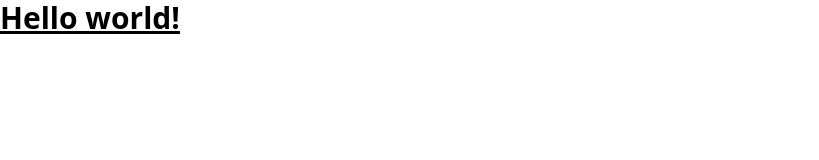
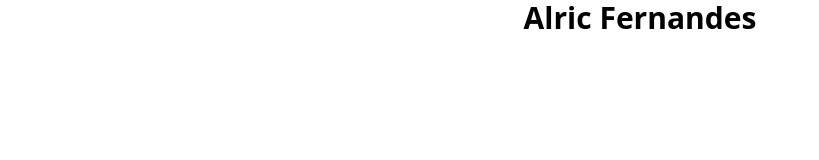
Before and after one commit to alricf/alricf.github.io, a website: page index.html in a window 1280 px wide. Shown: the whole page, without its empty margins (0-819 px from the left). Drawn offline with Linux system fonts and the light colour scheme.

Commit message:
Updating element

```diff
--- a/index.html
+++ b/index.html
@@ -6,9 +6,9 @@
   <title>Alric Fernandes - Portfolio</title>
   <link href="/dist/output.css" rel="stylesheet">
 </head>
-<body>
-  <h1 class="text-3xl font-bold underline">
-    Hello world!
+<body class="bg-red">
+  <h1 class="flex justify-center text-3xl font-bold">
+    Alric Fernandes
   </h1>
 </body>
 </html>
```
Also changed, not shown: dist/output.css.
